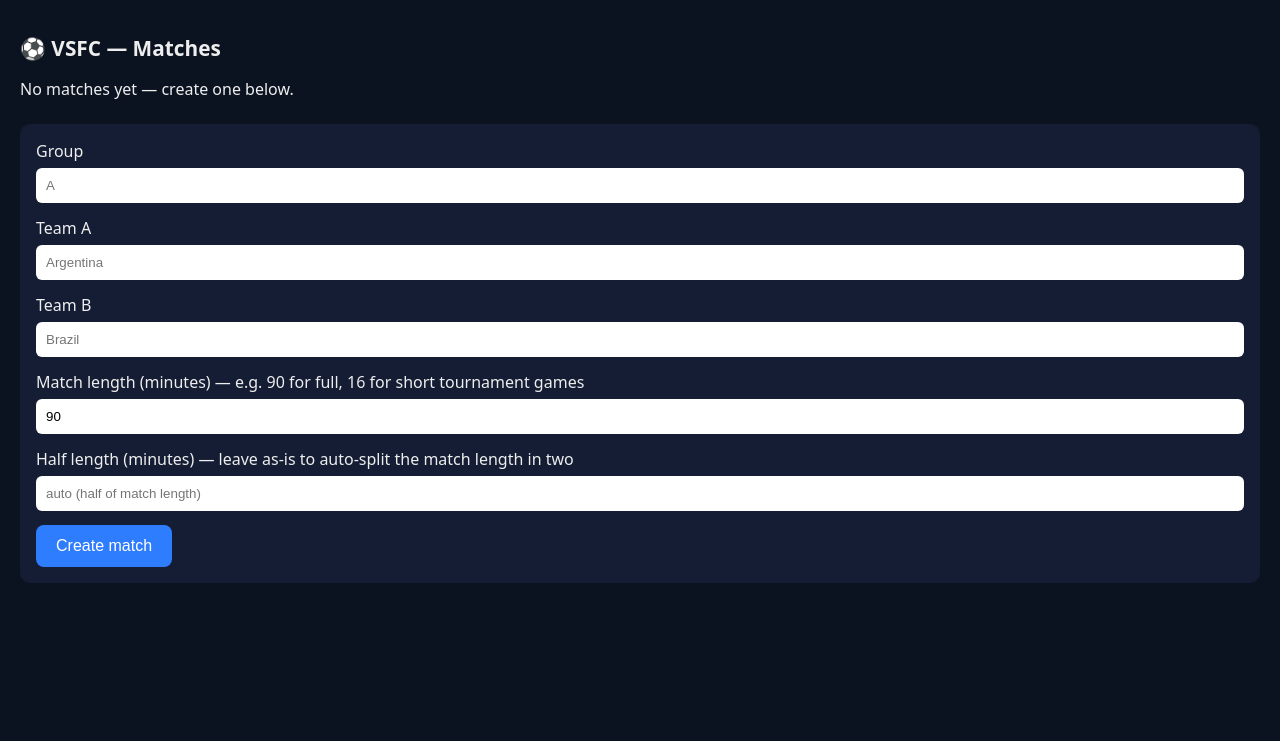
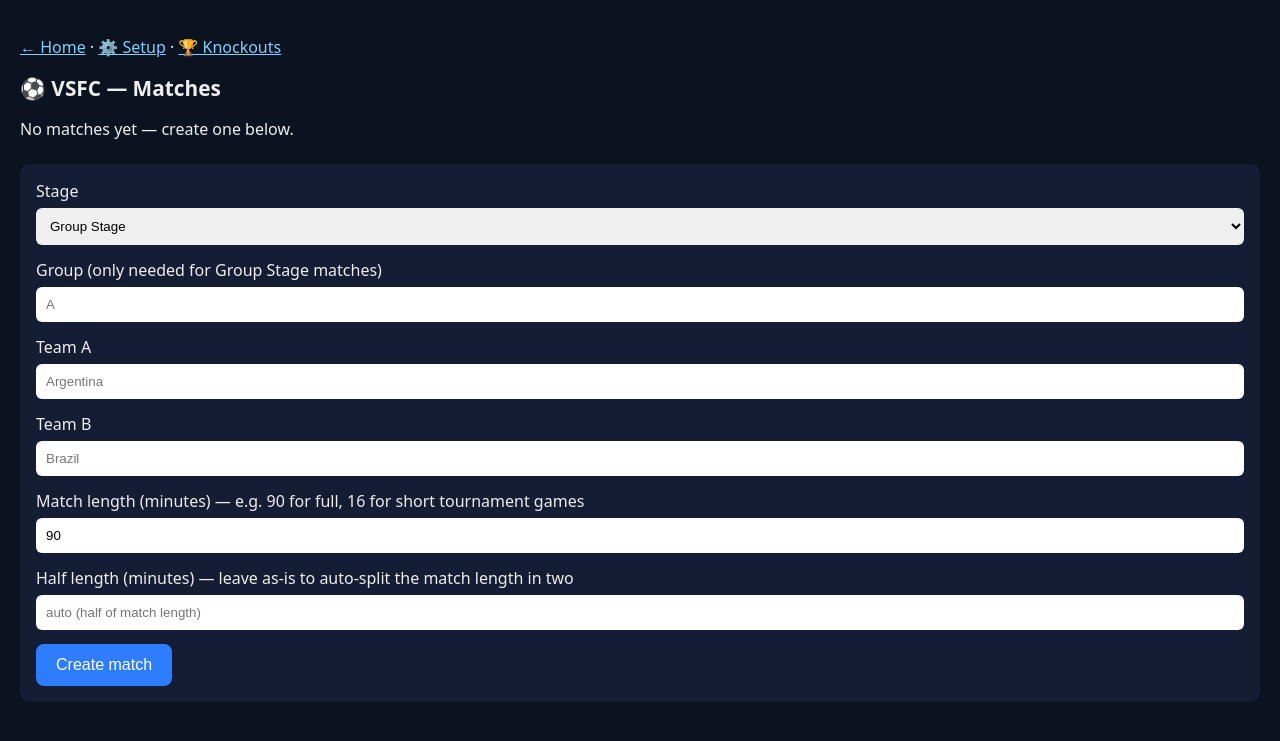
Before and after one commit to arunvel1988/vass-sports-centre-football-tournament, a Flask app: page /admin in a window 1280 px wide. Shown: the top 741 px of the page. Run offline with Flask 3, Linux system fonts and the light colour scheme; data that the repository does not hold is empty.

Commit message:
Add stage selection and update match details display

```diff
--- a/templates/admin_list.html
+++ b/templates/admin_list.html
@@ -11,25 +11,39 @@
     .match { display:block; background:#141d33; border-radius:10px; padding:14px 18px; margin-bottom:10px; text-decoration:none; color:#eee; }
     .match small { color:#9aa4c0; }
     form { margin-top:24px; background:#141d33; padding:16px; border-radius:10px; }
-    input { display:block; width:100%; box-sizing:border-box; margin:6px 0 14px; padding:10px; border-radius:6px; border:none; }
+    input, select { display:block; width:100%; box-sizing:border-box; margin:6px 0 14px; padding:10px; border-radius:6px; border:none; }
     button { padding:12px 20px; border-radius:8px; border:none; background:#2e7dff; color:white; font-size:1rem; }
   </style>
 </head>
 <body>
+  <p><a href="/">← Home</a> · <a href="/admin/setup">⚙️ Setup</a> · <a href="/admin/knockouts">🏆 Knockouts</a></p>
   <h1>⚽ VSFC — Matches</h1>
 
   {% for m in matches %}
     <a class="match" href="/admin/{{ m['id'] }}">
       {{ m['team_a'] }} vs {{ m['team_b'] }}
-      <br><small>Group {{ m['group_name'] }} · {{ m['duration_minutes'] }}-min match ({{ m['half_length_minutes'] }}-min halves) · {{ m['status'] }} · {{ m['score_a'] }}-{{ m['score_b'] }}</small>
+      <br><small>
+        {% if m['stage'] == 'group' %}Group {{ m['group_name'] }}{% else %}{{ m['stage']|replace('_',' ')|title }}{% endif %}
+        · {{ m['duration_minutes'] }}-min match ({{ m['half_length_minutes'] }}-min halves) · {{ m['status'] }} · {{ m['score_a'] }}-{{ m['score_b'] }}
+      </small>
     </a>
   {% else %}
     <p>No matches yet — create one below.</p>
   {% endfor %}
 
   <form method="post" action="/admin/new">
-    <label>Group</label>
-    <input name="group_name" placeholder="A" required>
+    <label>Stage</label>
+    <select name="stage">
+      <option value="group">Group Stage</option>
+      <option value="round_of_16">Round of 16</option>
+      <option value="quarterfinal">Quarter-Final</option>
+      <option value="semifinal">Semi-Final</option>
+      <option value="third_place">3rd Place Play-off</option>
+      <option value="final">Final</option>
+    </select>
+
+    <label>Group (only needed for Group Stage matches)</label>
+    <input name="group_name" placeholder="A">
     <label>Team A</label>
     <input name="team_a" placeholder="Argentina" required>
     <label>Team B</label>
```
